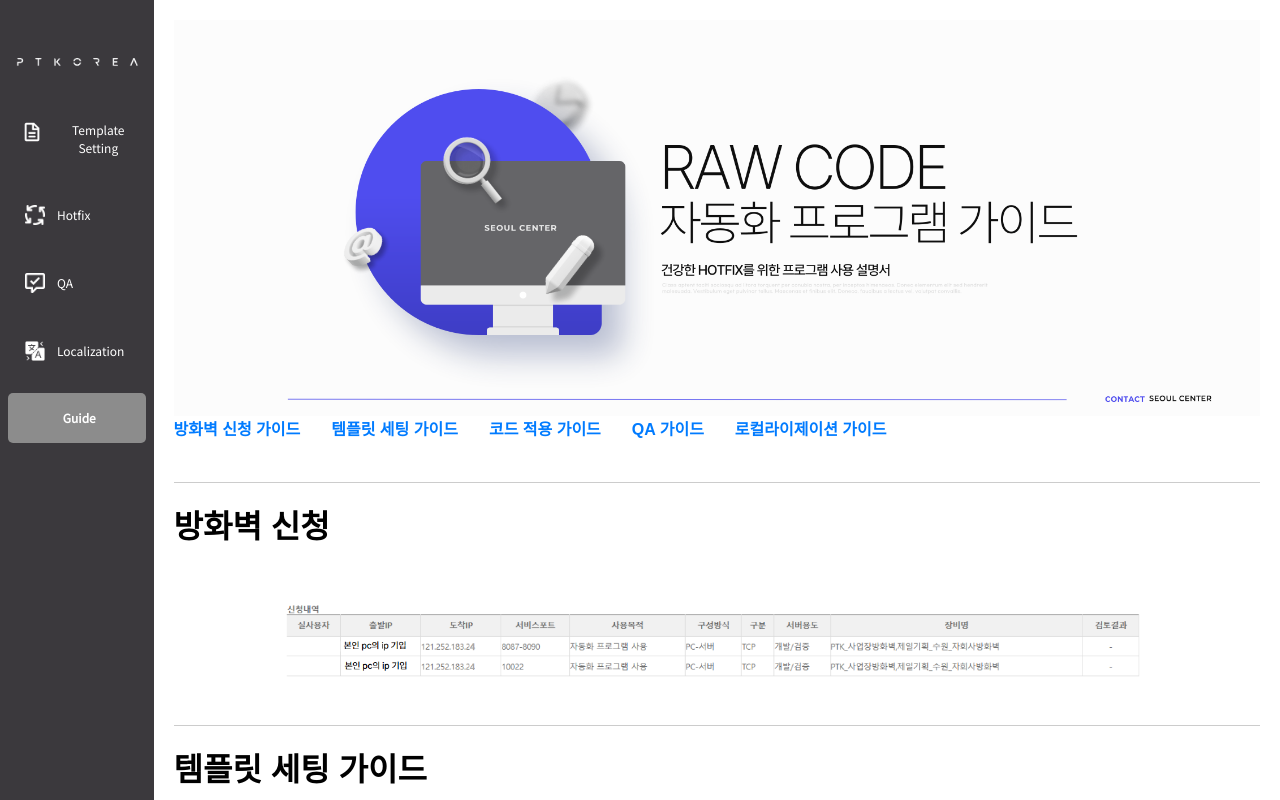
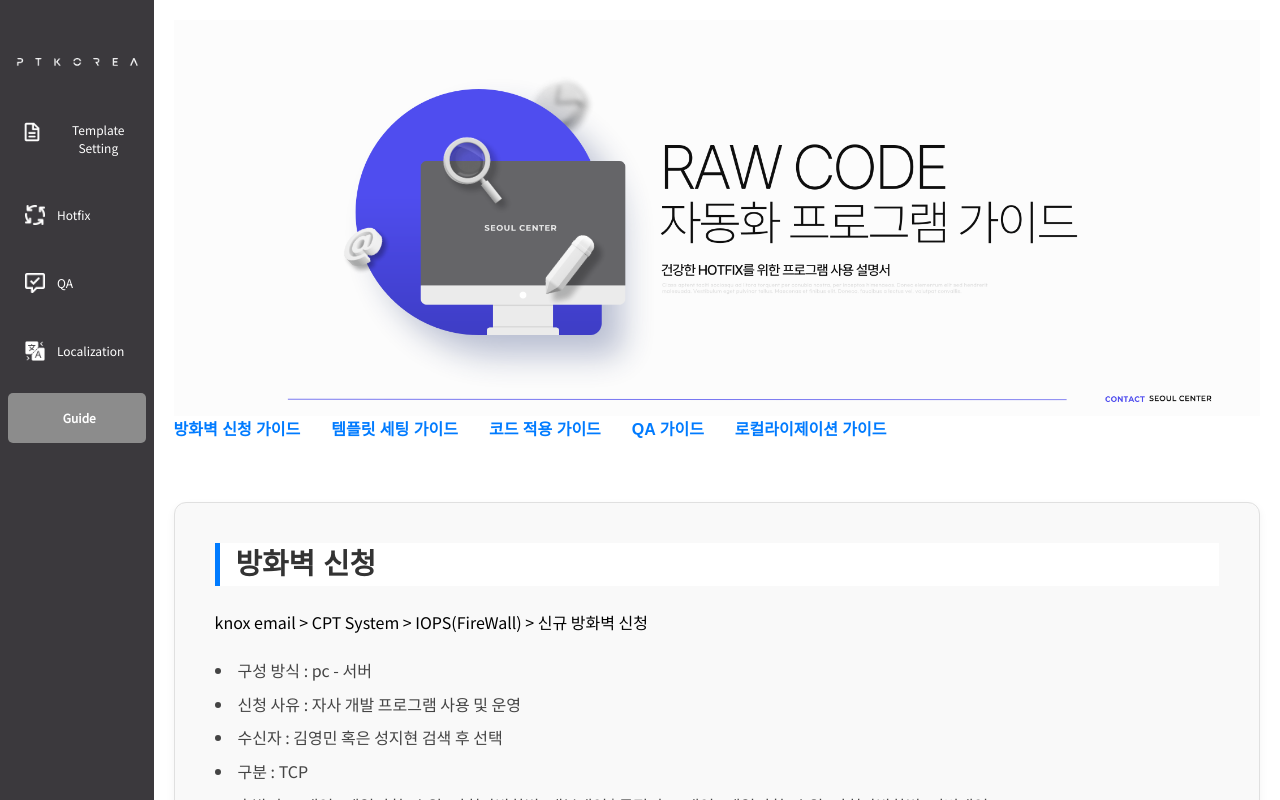
Before and after one commit to haley10309/recoder, a React (Vite) app: page /guide in a window 1280 px wide. Shown: the top 800 px of the page. Built offline with nearby package versions, Linux system fonts and the light colour scheme; no server answers.

Commit message:
add : guide firewall request method

```diff
--- a/src/Pages/Guide/Guide.jsx
+++ b/src/Pages/Guide/Guide.jsx
@@ -58,7 +58,7 @@ const Guide = () => {
 
             <nav className="anchor-nav">
                 <ul>
-                <li><a href="#section1">방화벽 신청 가이드</a></li>
+                    <li><a href="#section1">방화벽 신청 가이드</a></li>
                     <li><a href="#section2">템플릿 세팅 가이드</a></li>
                     <li><a href="#section3">코드 적용 가이드</a></li>
                     <li><a href="#section4">QA 가이드</a></li>
@@ -67,15 +67,21 @@ const Guide = () => {
             </nav>
             <div id="section1" className="guide-section">
                 <h2 className='guide_title'>방화벽 신청</h2>
-                {/* <p>여기에서는 파일을 어떻게 업로드하는지에 대한 설명이 들어갑니다.</p> */}
-                <img className='img_guide' src={firewall_setting1}/>
+                <h5>knox email {`>`} CPT System {`>`} IOPS(FireWall) {`>`} 신규 방화벽 신청 </h5>
+                <br/>
+                <li>구성 방식 : pc - 서버</li>
+                <li>신청 사유 : 자사 개발 프로그램 사용 및 운영</li>
+                <li>수신자 : 김영민 혹은 성지현 검색 후 선택</li>
+                <li>구분 : TCP</li>
+                <li>출발지 IP 대역 : 제일기획_수원_자회사방화벽_내부대역 | 목적지 IP 대역 : 제일기획_수원_자회사방화벽_서버대역</li>
+                <li>결제자 : '김석경'팀 리더 추가 후 선택</li>
+                <img className='firewall_img_guide' src={firewall_setting1}/>
 
             </div>
 
 
             <div id="section2" className="guide-section">
                 <h2 className='guide_title'>템플릿 세팅 가이드</h2>
-                {/* <p>여기에서는 파일을 어떻게 업로드하는지에 대한 설명이 들어갑니다.</p> */}
                 <img className='img_guide' src={create_template_nav}/>
 
             </div>
@@ -102,7 +108,7 @@ const Guide = () => {
 
 
             </div>
-            <div id="section5" className="localization-section">
+            <div id="section5" className="guide-section">
                 <h1 className='guide_title'>로컬라이제이션 가이드</h1>
                 <img className='img_guide' src={localization_guide_1}/>
                 <img className='img_guide' src={localization_guide_2}/>
--- a/src/Pages/Guide/Guide.scss
+++ b/src/Pages/Guide/Guide.scss
@@ -32,10 +32,35 @@
 }
 
 .guide-section {
-   margin-top: 40px;
-   border-top: 1px solid #ccc;
-   padding-top: 20px;
+    margin-top: 60px;
+    padding: 40px;
+    background-color: #f9f9f9; // 연한 회색 배경
+    border-radius: 12px;
+    box-shadow: 0 4px 10px rgba(0, 0, 0, 0.05); // 부드러운 그림자
+    border: 1px solid #e0e0e0; // 얇은 테두리로 정리된 느낌
+    transition: transform 0.3s ease;
+
+    &:hover {
+        transform: translateY(-2px); // 살짝 위로 올라가는 효과
+    }
+
+    h2.guide_title, h1.guide_title {
+        font-size: 1.8rem;
+        margin-bottom: 1.5rem;
+        color: #333;
+        border-left: 5px solid #007bff;
+        padding-left: 1rem;
+        background-color: #fff;
+    }
+
+    li {
+        font-size: 1rem;
+        margin-bottom: 0.5rem;
+        line-height: 1.6;
+        color: #444;
+    }
 }
+
 .scroll-to-top {
     position: fixed;
     bottom: 30px; /* Distance from bottom edge */
```
Also changed, not shown: src/assets/guide/firewall_setting1.png.
